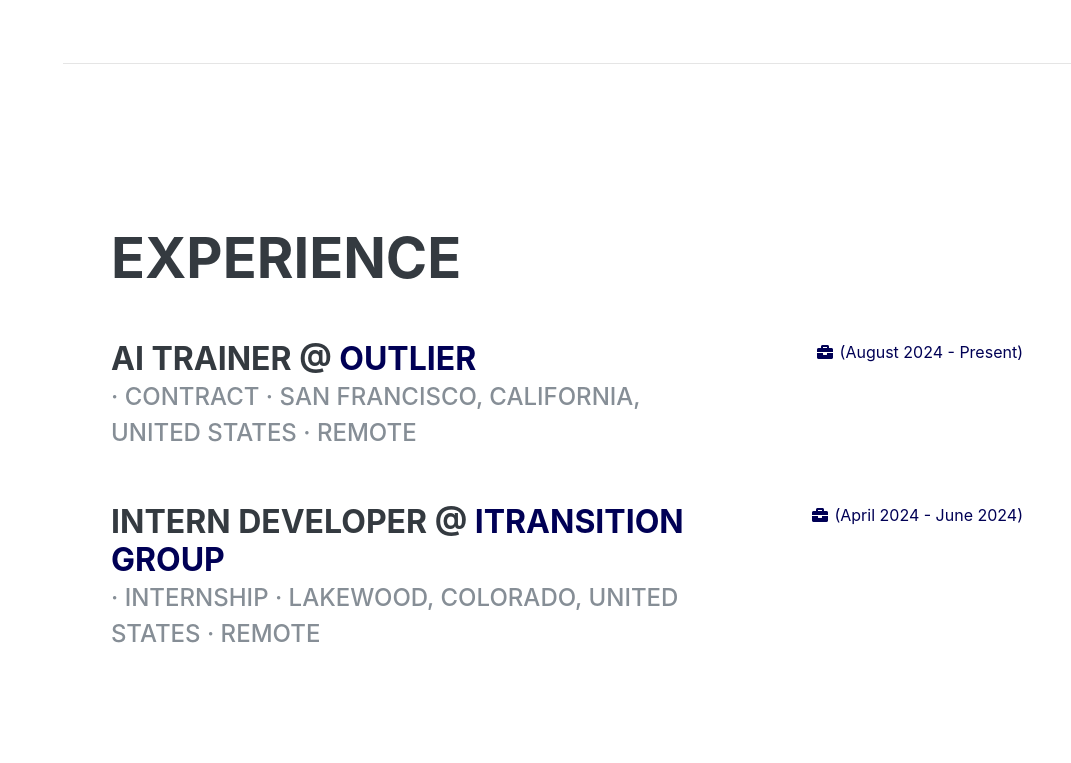
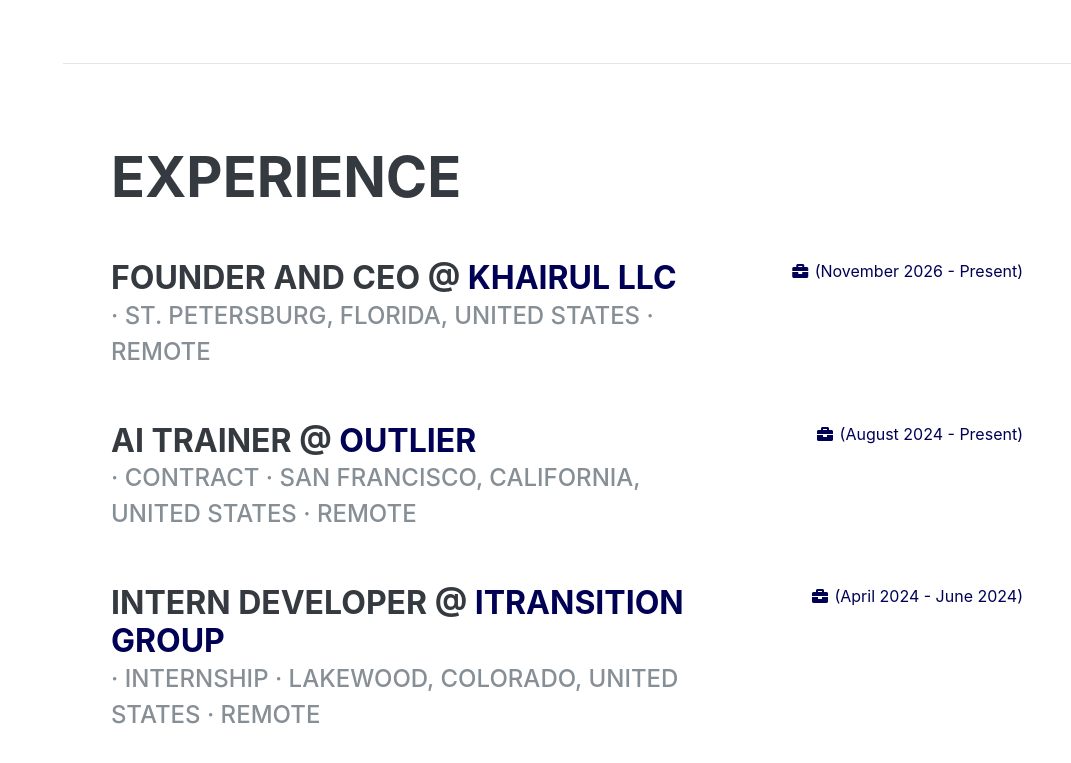
Before and after one commit to raratul/raratul.github.io, a plain HTML site: page index.html in a window 1280 px wide. Shown: the part 2403-3166 px from the top of the page, without its empty margins (209-1280 px from the left). Drawn offline with Linux system fonts and the light colour scheme; a web font is replaced by a local one.

Commit message:
Add experience section for Founder and CEO role

```diff
--- a/index.html
+++ b/index.html
@@ -239,6 +239,19 @@
             <div class="w-100">
               <h2 class="mb-5">Experience</h2>
 
+               <div
+                class="resume-item d-flex flex-column flex-md-row justify-content-between mb-5"
+              >
+                <div class="resume-content">
+                  <h3 class="mb-0">Founder and CEO @
+                  <a href="https://khairul-llc.com/" target="_blank">Khairul LLC</a></h3>
+                  <div class="subheading mb-1">· St. Petersburg, Florida, United States · Remote</div>
+                </div>
+                <div class="resume-date text-md-right">
+                  <span class="text-primary"><i class="fas fa-briefcase"></i>&nbsp;(November 2026 - Present)</span>
+                </div>
+              </div>
+
               <div
                 class="resume-item d-flex flex-column flex-md-row justify-content-between mb-5"
               >
```
